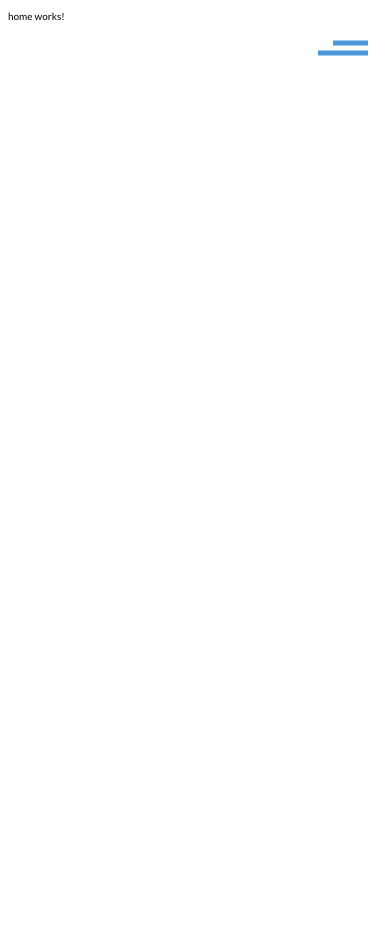
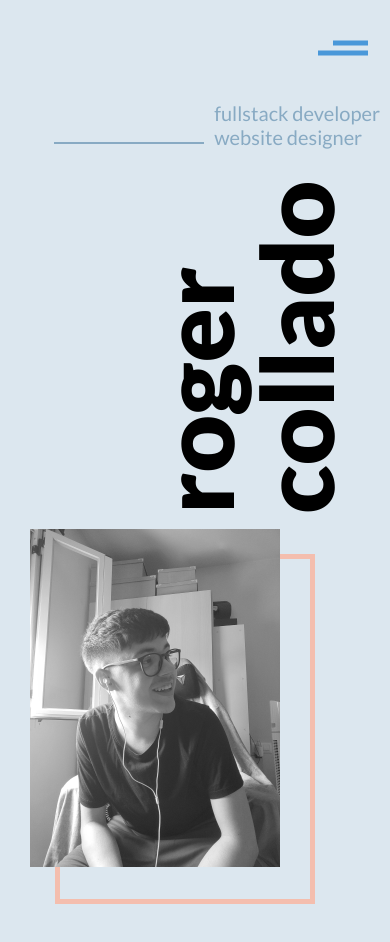
Before and after one commit to R-Collado/portfolio-v3, an Angular app: page / in a window 390 px wide. Shown: the top 942 px of the page. Before the commit the page ends 844 px from the top, so only its background shows below. Built offline with nearby package versions, Linux system fonts and the light colour scheme.

Commit message:
home header mobile version

```diff
--- a/src/app/app.component.html
+++ b/src/app/app.component.html
@@ -1,2 +1,2 @@
 <app-navigation></app-navigation>
-<router-outlet></router-outlet>
+<router-outlet ></router-outlet>
--- a/src/app/app.component.scss
+++ b/src/app/app.component.scss
@@ -0,0 +1,3 @@
+.router-outlet {
+    background-color: rebeccapurple;
+}
--- a/src/app/core/navigation/navigation.component.scss
+++ b/src/app/core/navigation/navigation.component.scss
@@ -16,6 +16,7 @@
     flex-direction: column;
     align-items: flex-end;
     gap: 0.5rem;
+    z-index: 1000;
 
     & div {
       pointer-events: none;
@@ -87,3 +88,15 @@
     z-index: 500;
   }
 }
+
+
+@media (min-width: 768px) {
+    .primary-nav {
+        left: auto;
+        top: 1.5rem;
+        right: 1.5rem;
+        background: var(--clr-background-100);
+        width: 32rem;
+        height: 45rem;
+    }
+}
--- a/src/app/core/pages/home/home.component.html
+++ b/src/app/core/pages/home/home.component.html
@@ -1 +1,12 @@
-<p>home works!</p>
+<header class="primary-header">
+    <div class="text">
+        <div class="job-title">
+            <div class="jobs">
+                <p>fullstack developer</p>
+                <p>website designer</p>
+            </div>
+        </div>
+        <h1 class="name">roger collado</h1>
+    </div>
+    <div class="img"><img src="assets/img/header-img-small.png"></div>
+</header>
--- a/src/app/core/pages/home/home.component.scss
+++ b/src/app/core/pages/home/home.component.scss
@@ -0,0 +1,68 @@
+.primary-header {
+  margin: 0;
+  background: var(--clr-primary-100);
+  padding-top: 1px;
+  padding-bottom: 10rem;
+
+  & .text {
+
+    & .job-title {
+      color: var(--clr-primary-200);
+      position: relative;
+      margin-left: auto;
+      display: flex;
+      align-items: flex-end;
+      justify-content: flex-end;
+      margin-top: 10rem;
+      margin-right: 1rem;
+      gap: 1rem;
+
+      & p {
+        font-size: 2rem;
+        font-weight: 400;
+      }
+
+      &::before {
+        content: "";
+        position: relative;
+        height: 2px;
+        width: 15rem;
+        background: var(--clr-primary-200);
+        transform: translateY(-5px);
+      }
+    }
+
+    & .name {
+      font-size: 10rem;
+      font-weight: 900;
+      line-height: 1;
+      margin-top: 12rem;
+      margin-left: 10rem;
+      margin-bottom: 6rem;
+      transform: rotate(-90deg);
+    }
+  }
+
+  & .img {
+    margin-left: 3rem;
+    position: relative;
+    width: max-content;
+    z-index: 0;
+
+    & img {
+        z-index: 2;
+    }
+
+
+    &::before {
+        content: '';
+        position: absolute;
+        top: 2.5rem;
+        left: 2.5rem;
+        width: 100%;
+        height: 100%;
+        border: 5px solid var(--clr-accent-400);
+        z-index: -1;
+    }
+  }
+}
--- a/src/styles.scss
+++ b/src/styles.scss
@@ -19,4 +19,12 @@
 html {
     font-family: 'Lato', sans-serif;
     font-size: 62.5%;
+    background: var(--clr-backsground-300);
+    margin: 0;
+    padding: 0;
 }
+
+* {
+    padding: 0;
+    margin: 0;
+}
```
Also changed, not shown: src/assets/img/header-img-small.png (added).
